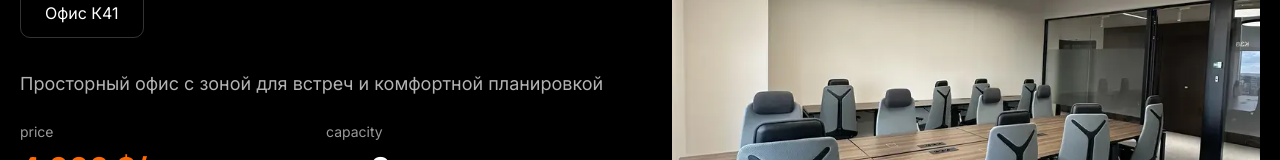
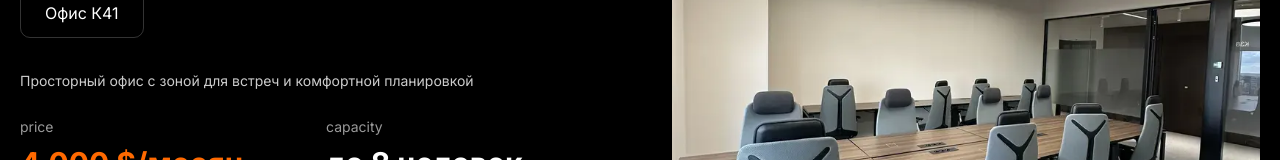
Before and after one commit to talipbay/praktikoffice, a Next.js app: page /en/offices in a window 1280 px wide. Shown: the part 524-684 px from the top of the page. Built offline with nearby package versions, Linux system fonts and the light colour scheme; no server answers; a web font is replaced by a local one.

Commit message:
fix  title

```diff
--- a/src/app/[locale]/offices/offices-client.tsx
+++ b/src/app/[locale]/offices/offices-client.tsx
@@ -97,7 +97,7 @@ export default function OfficesClient({ offices }: OfficesClientProps) {
 
             <div className="space-y-6">
               <div>
-                <p className="text-lg opacity-70 mb-6 whitespace-pre-line">
+                <p className="text-sm opacity-80 mb-6 whitespace-pre-line leading-relaxed">
                   {offices[selectedOffice].description || t("description")}
                 </p>
               </div>
```
